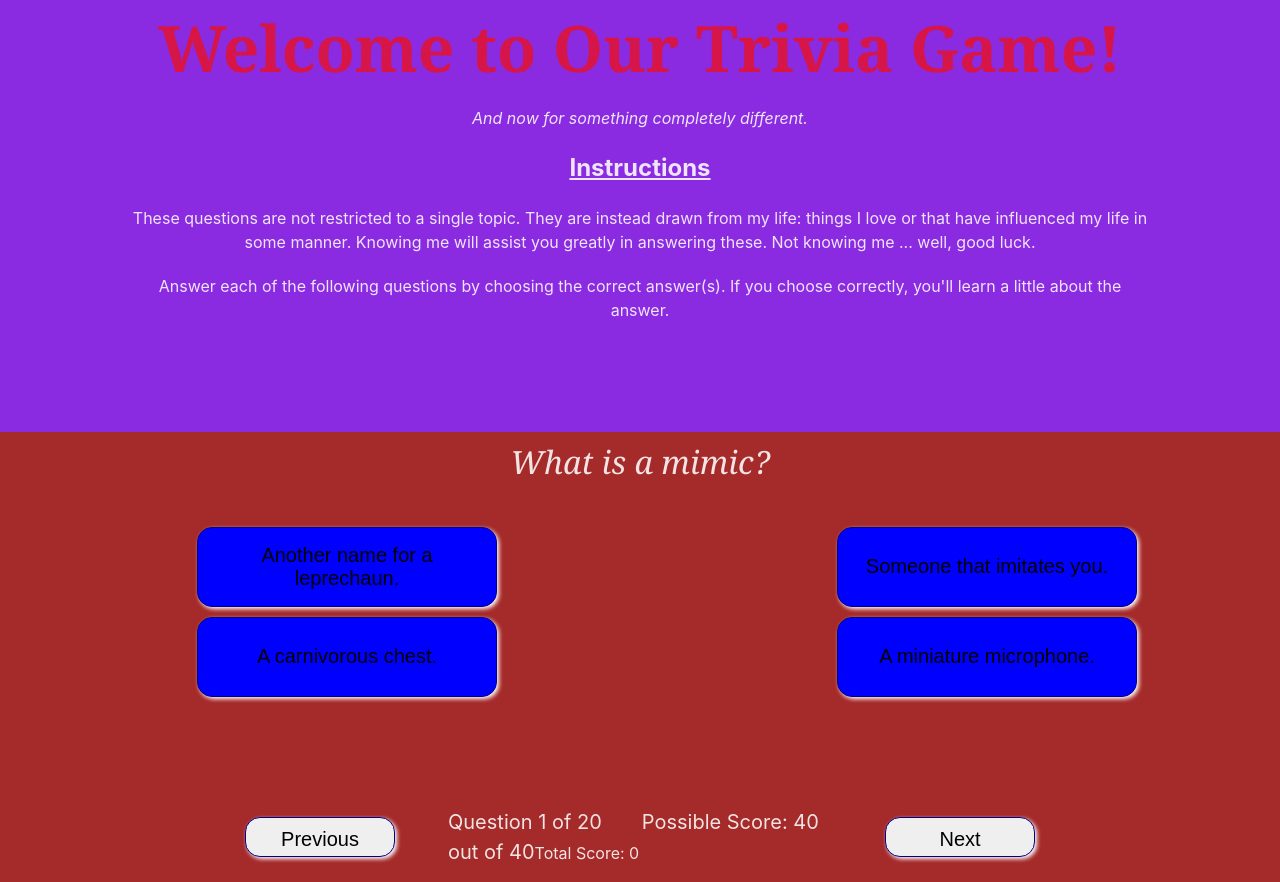
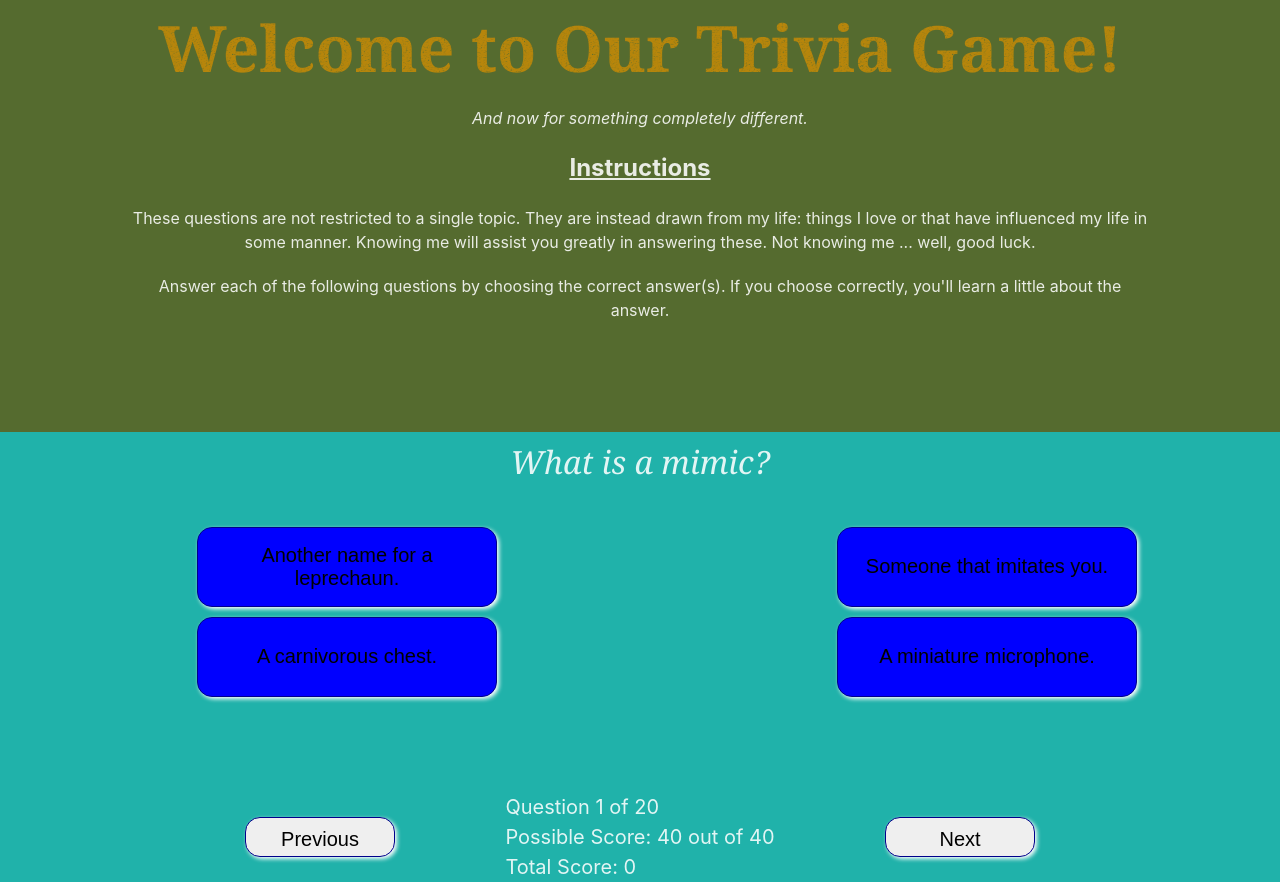
Before and after one commit to tbatchelder/react-trivia, a React (Vite) app: page / in a window 1280 px wide. Both pictures are taken after a click on the button "Start Game". Built offline with nearby package versions, Linux system fonts and the light colour scheme.

Commit message:
Final CSS and testing

```diff
--- a/src/App.css
+++ b/src/App.css
@@ -13,7 +13,7 @@
   grid-template-columns: 15% 15% 1fr 15% 15%;
   grid-template-rows: 90px 1fr 90px;
 
-  background-color: blueviolet;
+  background-color:darkolivegreen;
 }
 
 /* CSS for Welcome component */
@@ -22,7 +22,7 @@
   font-weight: 700;
   font-family: Cambria, Cochin, Georgia, Times, 'Times New Roman', serif;
   text-align: center;
-  color: crimson;
+  color:darkgoldenrod;
 
   -webkit-mask-image: url("./assets/grit.png");
   mask-image: url("./assets/grit.png");
@@ -102,7 +102,7 @@
   justify-content: center;
   align-content: center;
 
-  background-color: brown;
+  background-color:lightseagreen;
 }
 .question {
   font-size: 2em;
@@ -204,12 +204,27 @@
   transition-duration: 0.4s;
 }
 
-.questionCounter {
-  font-size: 1.25em;
-  padding-right: 20px;
+.previous:hover {
+  border: 2px solid white;
+  color: goldenrod;
+  font-weight: 700;
+}
+
+.previous:active {
+  box-shadow: 0 0px 15px black;
+  transform: translateY(4px);
+}
+.next:hover {
+  border: 2px solid white;
+  color: goldenrod;
+  font-weight: 700;
+}
+.next:active {
+  box-shadow: 0 0px 15px black;
+  transform: translateY(4px);
 }
 
 .theScore {
   font-size: 1.25em;
-  padding-left: 20px;
+  padding: auto;
 }
--- a/src/components/Questions.tsx
+++ b/src/components/Questions.tsx
@@ -371,14 +371,16 @@ function Questions() {
               </button>
             </div>
             <div className="r4c3">
-              <span className="questionCounter">
+              <span className="theScore">
                 Question {currentPos + 1} of {questionList.length}
               </span>
+              <br />
               <span className="theScore">
                 Possible Score: {currentQuestionDetails.score[guesses]} out of{" "}
                 {currentQuestionDetails.score[0]}
               </span>
-              <span>Total Score: {totalScore}</span>
+              <br />
+              <span className="theScore">Total Score: {totalScore}</span>
             </div>
             <div className="r4c4">
               <button
```
